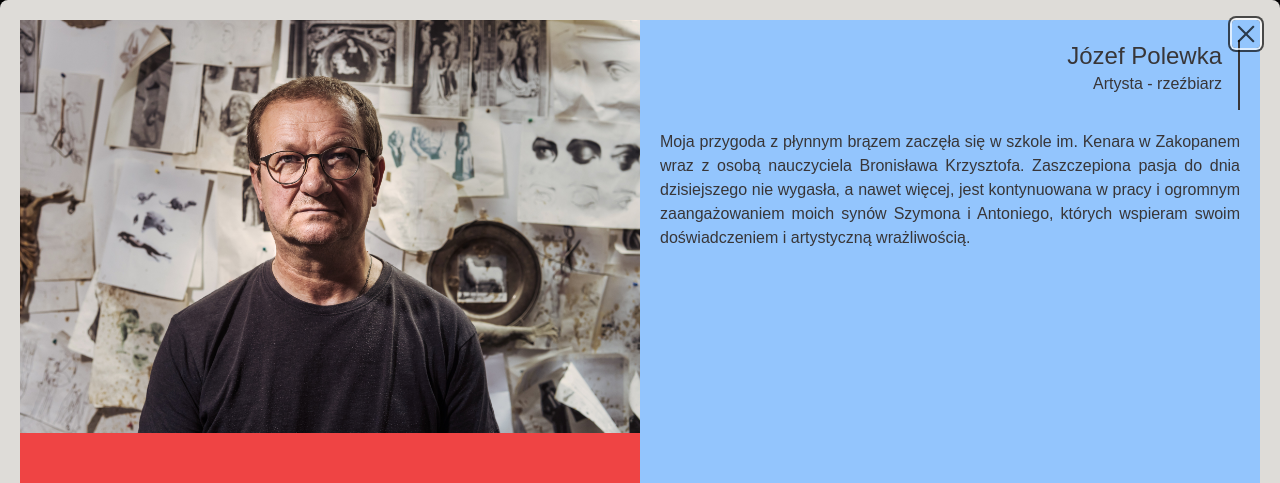
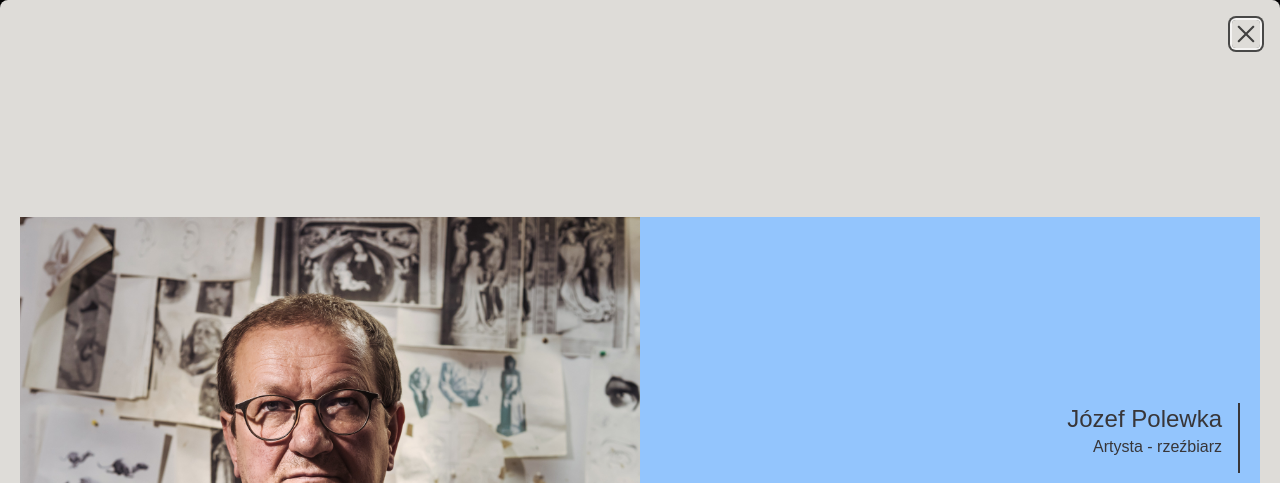
Before and after one commit to MarioLuigie/Odlew, a Next.js app: page /o-nas in a window 1280 px wide. Both pictures are taken after a click on the element "Józef". Shown: the part 863-1346 px from the top of the page. Built offline with nearby package versions, Linux system fonts and the light colour scheme; no server answers.

Commit message:
Styles: Add object cover for image in CustomProfileSection.tsx

```diff
--- a/src/components/shared/CustomDialog.tsx
+++ b/src/components/shared/CustomDialog.tsx
@@ -33,19 +33,21 @@ export default function CustomDialog({
 		<Dialog open={isOpen} onOpenChange={handleClose}>
 			<DialogTrigger>Open</DialogTrigger>
 			<DialogContent className={cn('border-0 px-0', className)}>
-				{title || description ? (
-					<DialogHeader className="text-left mt-8 dp:mt-0 dp:bg-yellow-400">
+				<DialogHeader className='text-left mt-8'>
 					{title ? (
-							<DialogTitle>{title}</DialogTitle>
+						<DialogTitle>
+							{title}
+						</DialogTitle>
 					) : (
 						<VisuallyHidden>
-								<DialogTitle>
-									To okno modalne nie ma określonego tytułu.
-								</DialogTitle>
+							<DialogTitle>To okno modalne nie ma określonego tytułu.</DialogTitle>
 						</VisuallyHidden>
 					)}
+
 					{description ? (
-							<DialogDescription>{description}</DialogDescription>
+						<DialogDescription>
+							{description}
+						</DialogDescription>
 					) : (
 						<VisuallyHidden>
 							<DialogDescription>
@@ -54,19 +56,6 @@ export default function CustomDialog({
 						</VisuallyHidden>
 					)}
 				</DialogHeader>
-				) : (
-					<VisuallyHidden>
-						<DialogHeader className="text-left mt-8 dp:mt-0 dp:bg-yellow-400">
-							<DialogTitle>
-								To okno modalne nie ma określonego tytułu.
-							</DialogTitle>
-							<DialogDescription>
-								To okno modalne nie ma określonego opisu.
-							</DialogDescription>
-						</DialogHeader>
-					</VisuallyHidden>
-				)}
-
 				{children}
 			</DialogContent>
 		</Dialog>
--- a/src/components/shared/CustomProfileSection.tsx
+++ b/src/components/shared/CustomProfileSection.tsx
@@ -14,19 +14,26 @@ export default function CustomProfileSection({
 	className,
 }: CustomProfileSectionProps) {
 	return (
-		<div className={cn('bg-yellow-400 dp:h-full flex flex-col pb-8 dp:pb-0 dp:flex-row dp:border-b-[1px] border-zinc-400', className)}>
+		<div
+			className={cn(
+				'dp:h-full flex flex-col pb-8 dp:pb-0 dp:flex-row dp:border-b-[1px] border-zinc-400',
+				className
+			)}
+		>
 			{picture && (
-				<div className='dp:w-1/2 dp:h-full dp:bg-red-500'>
+				<div className="dp:w-1/2 dp:h-full">
 					<Image
 						src={picture.path}
 						alt={picture.alt}
 						width={2400}
 						height={2400}
-						className='dp:object-fill mt-4 dp:mt-0'
+						className="dp:object-cover dp:h-full mt-4 dp:mt-0"
 					/>
 				</div>
 			)}
-			<div className='dp:w-1/2 bg-blue-300'>{children}</div>
+			<div className="dp:w-1/2 bg-blue-300 dp:flex dp:flex-col dp:items-center dp:justify-center">
+				{children}
+			</div>
 		</div>
 	)
 }
```
Lines whose indentation alone changed are shown as unchanged.
